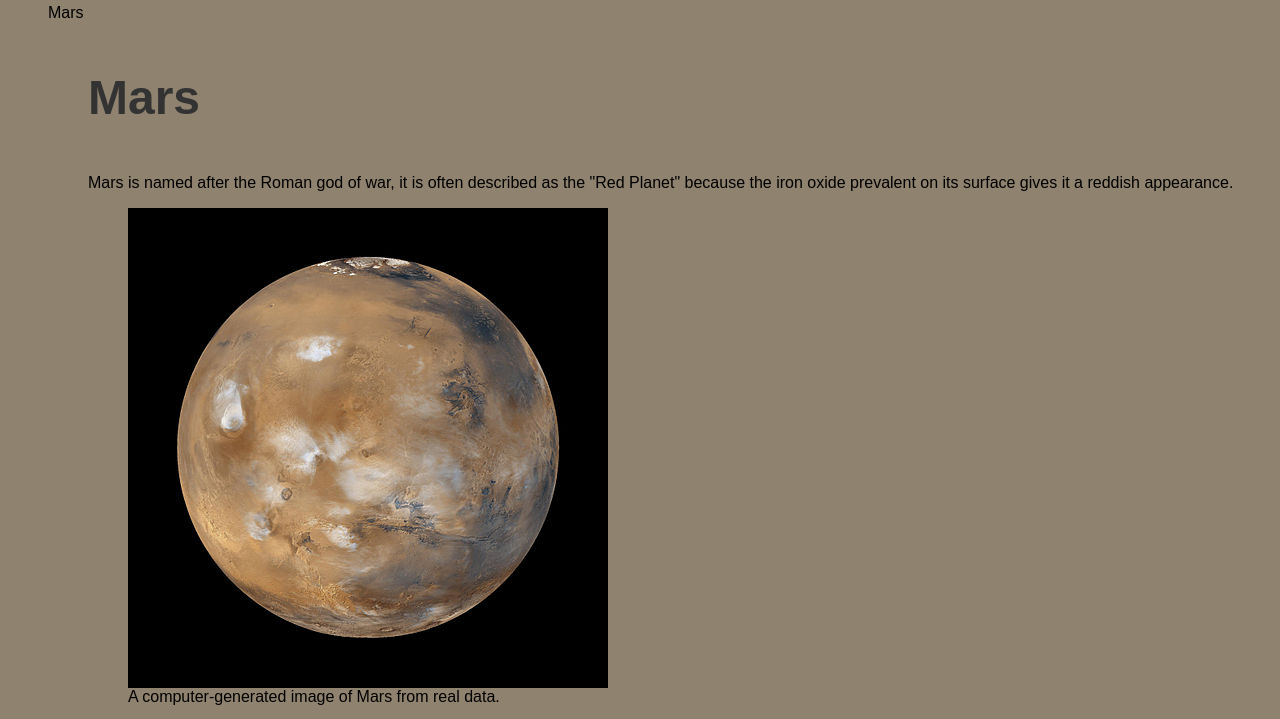
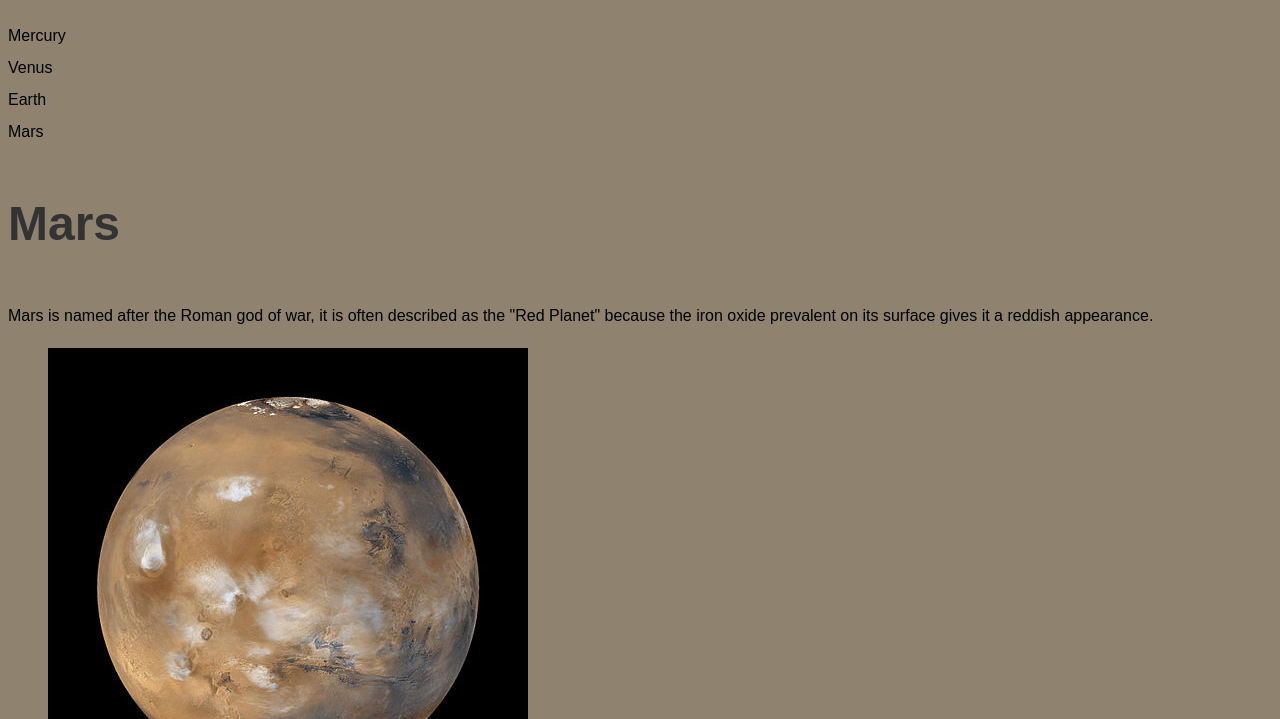
Before and after one commit to emilycopp/planets-css, a plain HTML site: page index.html in a window 1280 px wide. Shown: the part 745-1464 px from the top of the page. Drawn offline with Linux system fonts and the light colour scheme.

Commit message:
Added list

```diff
--- a/css/main.css
+++ b/css/main.css
@@ -16,3 +16,9 @@ h2 {
 	line-height: 1.5;
 	color: #333;
 }
+
+ul, dl {
+	list-style-type: none;
+	padding: 0;
+	line-height: 2;
+}
```
